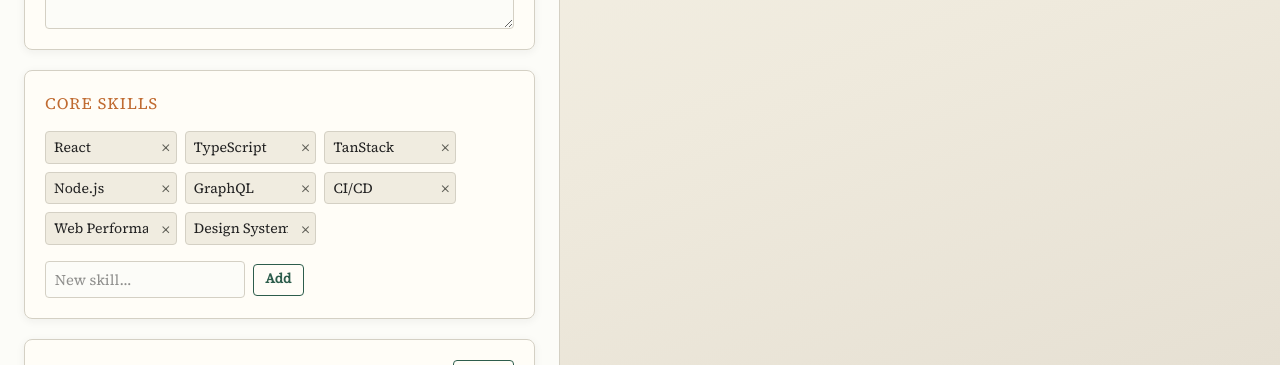
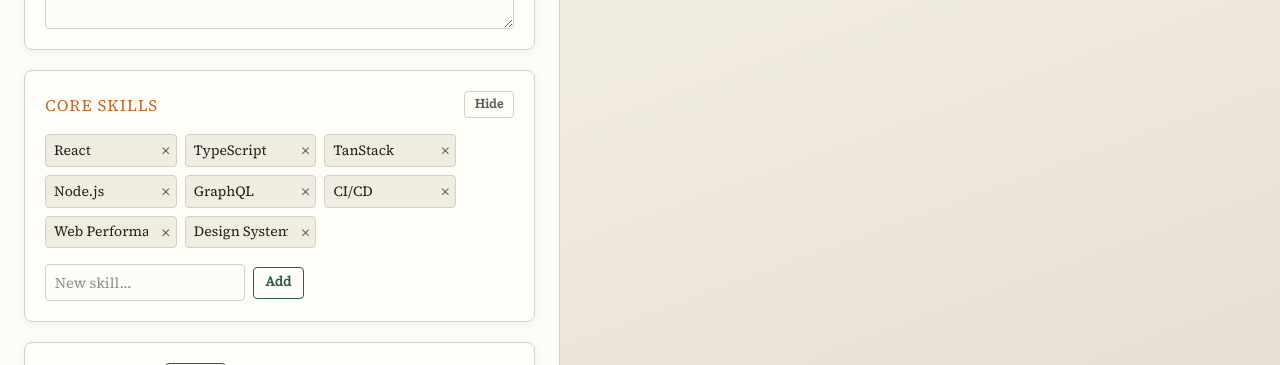
Before and after one commit to mihaiandrei97/react-cv-builder, a React (Vite) app: page /cv/edit in a window 1280 px wide. Shown: the part 443-808 px from the top of the page. Built offline with nearby package versions, Linux system fonts and the light colour scheme.

Commit message:
feat: add collapsible sections for profile management and enhance PDF export functionality

```diff
--- a/src/lib/cv-store.ts
+++ b/src/lib/cv-store.ts
@@ -13,6 +13,7 @@
     name,
     templateId,
     data: data ? deepClone(data) : deepClone(DEFAULT_FULL_CV),
+    hiddenSections: [],
     createdAt: Date.now(),
     updatedAt: Date.now(),
   }
@@ -25,7 +26,7 @@
 function loadState(): ProfilesState {
   try {
     const raw = localStorage.getItem('cv-profiles')
-    if (raw) return JSON.parse(raw) as ProfilesState
+    if (raw) return sanitizeProfiles(JSON.parse(raw) as ProfilesState)
   } catch {}
 
   // Migrate from the old single-profile format
@@ -44,6 +45,16 @@
   return { profiles: [profile], activeProfileId: profile.id }
 }
 
+function sanitizeProfiles(state: ProfilesState): ProfilesState {
+  return {
+    ...state,
+    profiles: state.profiles.map((p) => ({
+      ...p,
+      hiddenSections: p.hiddenSections ?? [],
+    })),
+  }
+}
+
 function persist() {
   localStorage.setItem('cv-profiles', JSON.stringify(cvStore.state))
 }
@@ -56,7 +67,7 @@
 export const cvDerived = createStore<CvData>(() => {
   const { profiles, activeProfileId } = cvStore.state
   const active = profiles.find((p) => p.id === activeProfileId) ?? profiles[0]
-  return projectCv(active.data, active.templateId)
+  return projectCv(active.data, active.templateId, active.hiddenSections ?? [])
 })
 
 // ── Mutations ─────────────────────────────────────────────────────────────────
@@ -142,6 +153,21 @@
   persist()
 }
 
+export function toggleSection(section: string) {
+  cvStore.setState((state) => ({
+    ...state,
+    profiles: state.profiles.map((p) => {
+      if (p.id !== state.activeProfileId) return p
+      const hidden = p.hiddenSections ?? []
+      const hiddenSections = hidden.includes(section)
+        ? hidden.filter((s) => s !== section)
+        : [...hidden, section]
+      return { ...p, hiddenSections, updatedAt: Date.now() }
+    }),
+  }))
+  persist()
+}
+
 export function exportProfile(id: string) {
   const profile = cvStore.state.profiles.find((p) => p.id === id)
   if (!profile) return
--- a/src/lib/templates/Compact.tsx
+++ b/src/lib/templates/Compact.tsx
@@ -242,6 +242,7 @@
             </View>
 
             {/* Skills */}
+            {cv.skills.length > 0 && (
               <View style={styles.sideSection}>
                 <Text style={styles.sideSectionTitle}>Skills</Text>
                 {cv.skills.map((skill, i) => (
@@ -250,6 +251,7 @@
                   </View>
                 ))}
               </View>
+            )}
 
             {/* Languages */}
             {cv.languages.length > 0 && (
@@ -268,6 +270,7 @@
           {/* Right column */}
           <View style={styles.rightCol}>
             {/* Experience */}
+            {cv.experiences.length > 0 && (
               <View style={styles.mainSection}>
                 <Text style={styles.mainSectionTitle}>Experience</Text>
                 {cv.experiences.map((exp) => (
@@ -286,8 +289,10 @@
                   </View>
                 ))}
               </View>
+            )}
 
             {/* Education */}
+            {cv.education.length > 0 && (
               <View style={styles.mainSection}>
                 <Text style={styles.mainSectionTitle}>Education</Text>
                 {cv.education.map((edu) => (
@@ -300,6 +305,7 @@
                   </View>
                 ))}
               </View>
+            )}
           </View>
         </View>
       </Page>
--- a/src/lib/templates/Executive.tsx
+++ b/src/lib/templates/Executive.tsx
@@ -192,6 +192,7 @@
         </View>
 
         {/* Experience */}
+        {cv.experiences.length > 0 && (
           <View style={styles.section}>
             <Text style={styles.sectionTitle}>Professional Experience</Text>
             {cv.experiences.map((exp) => (
@@ -212,8 +213,10 @@
               </View>
             ))}
           </View>
+        )}
 
         {/* Education */}
+        {cv.education.length > 0 && (
           <View style={styles.section}>
             <Text style={styles.sectionTitle}>Education</Text>
             <View style={styles.eduGrid}>
@@ -226,6 +229,7 @@
               ))}
             </View>
           </View>
+        )}
 
         {/* Certifications */}
         {cv.certifications.length > 0 && (
--- a/src/routes/cv.edit.tsx
+++ b/src/routes/cv.edit.tsx
@@ -3,7 +3,7 @@
 import { BlobProvider } from '@react-pdf/renderer'
 import type { Experience, Project, Education, Certification, Language, Profile } from '../lib/types'
 import { useSelector } from '@tanstack/react-store'
-import { cvStore, cvDerived, setFullData, saveCv, resetCv } from '../lib/cv-store'
+import { cvStore, cvDerived, setFullData, saveCv, resetCv, toggleSection } from '../lib/cv-store'
 import { getTemplate } from '../lib/templates'
 
 function useDebounce<T>(value: T, delay: number): T {
@@ -137,10 +137,44 @@
 
 // ── Main component ────────────────────────────────────────────────────────────
 
+function CollapsibleSection({
+  title,
+  sectionKey,
+  hiddenSections,
+  addButton,
+  children,
+}: {
+  title: string
+  sectionKey: string
+  hiddenSections: string[]
+  addButton?: React.ReactNode
+  children: React.ReactNode
+}) {
+  const isHidden = hiddenSections.includes(sectionKey)
+  return (
+    <section style={isHidden ? { ...s.card, opacity: 0.7 } : s.card}>
+      <div style={s.sectionHeader}>
+        <div style={{ display: 'flex', gap: '0.5rem', alignItems: 'center' }}>
+          <h2 style={s.cardTitle}>{title}</h2>
+          {!isHidden && addButton}
+        </div>
+        <div style={{ display: 'flex', gap: '0.5rem', alignItems: 'center' }}>
+          {isHidden && <span style={s.hiddenBadge}>Hidden from PDF</span>}
+          <button type="button" style={s.btnToggle} onClick={() => toggleSection(sectionKey)}>
+            {isHidden ? 'Show in PDF' : 'Hide'}
+          </button>
+        </div>
+      </div>
+      {!isHidden && children}
+    </section>
+  )
+}
+
 function EditPage() {
   const fullData = useSelector(cvStore, (s) => (s.profiles.find((p) => p.id === s.activeProfileId) ?? s.profiles[0]).data)
   const templateId = useSelector(cvStore, (s) => (s.profiles.find((p) => p.id === s.activeProfileId) ?? s.profiles[0]).templateId)
   const profileName = useSelector(cvStore, (s) => (s.profiles.find((p) => p.id === s.activeProfileId) ?? s.profiles[0]).name)
+  const hiddenSections = useSelector(cvStore, (s) => (s.profiles.find((p) => p.id === s.activeProfileId) ?? s.profiles[0]).hiddenSections ?? [])
   const cv = useSelector(cvDerived, (s) => s)
   const debouncedCv = useDebounce(cv, 500)
   const [saveStatus, setSaveStatus] = useState('')
@@ -354,8 +388,7 @@
 
           {/* Skills */}
           {showSkills && (
-            <section style={s.card}>
-              <h2 style={s.cardTitle}>Core Skills</h2>
+            <CollapsibleSection title="Core Skills" sectionKey="skills" hiddenSections={hiddenSections}>
               <div style={{ display: 'flex', flexWrap: 'wrap', gap: '0.5rem' }}>
                 {fullData.skills.map((skill, i) => (
                   <div key={i} style={s.skillTag}>
@@ -385,13 +418,12 @@
                   Add
                 </button>
               </div>
-            </section>
+            </CollapsibleSection>
           )}
 
           {/* Languages */}
           {showLanguages && (
-            <section style={s.card}>
-              <h2 style={s.cardTitle}>Languages</h2>
+            <CollapsibleSection title="Languages" sectionKey="languages" hiddenSections={hiddenSections}>
               {fullData.languages.map((lang, i) => (
                 <div key={lang.id} style={s.itemBlock}>
                   <div style={s.itemHeader}>
@@ -421,15 +453,16 @@
                   Add
                 </button>
               </div>
-            </section>
+            </CollapsibleSection>
           )}
 
           {/* Experience */}
-          <section style={s.card}>
-            <div style={s.sectionHeader}>
-              <h2 style={s.cardTitle}>Experience</h2>
-              <button type="button" style={s.btnAdd} onClick={addExperience}>+ Add</button>
-            </div>
+          <CollapsibleSection
+            title="Experience"
+            sectionKey="experience"
+            hiddenSections={hiddenSections}
+            addButton={<button type="button" style={s.btnAdd} onClick={addExperience}>+ Add</button>}
+          >
             {fullData.experiences.map((exp, i) => (
               <div key={exp.id} style={s.itemBlock}>
                 <div style={s.itemHeader}>
@@ -470,15 +503,16 @@
                 </div>
               </div>
             ))}
-          </section>
+          </CollapsibleSection>
 
           {/* Projects */}
           {showProjects && (
-            <section style={s.card}>
-              <div style={s.sectionHeader}>
-                <h2 style={s.cardTitle}>Selected Projects</h2>
-                <button type="button" style={s.btnAdd} onClick={addProject}>+ Add</button>
-              </div>
+            <CollapsibleSection
+              title="Selected Projects"
+              sectionKey="projects"
+              hiddenSections={hiddenSections}
+              addButton={<button type="button" style={s.btnAdd} onClick={addProject}>+ Add</button>}
+            >
               {fullData.projects.map((project, i) => (
                 <div key={project.id} style={s.itemBlock}>
                   <div style={s.itemHeader}>
@@ -498,15 +532,16 @@
                   </Field>
                 </div>
               ))}
-            </section>
+            </CollapsibleSection>
           )}
 
           {/* Education */}
-          <section style={s.card}>
-            <div style={s.sectionHeader}>
-              <h2 style={s.cardTitle}>Education</h2>
-              <button type="button" style={s.btnAdd} onClick={addEducation}>+ Add</button>
-            </div>
+          <CollapsibleSection
+            title="Education"
+            sectionKey="education"
+            hiddenSections={hiddenSections}
+            addButton={<button type="button" style={s.btnAdd} onClick={addEducation}>+ Add</button>}
+          >
             {fullData.education.map((edu, i) => (
               <div key={edu.id} style={s.itemBlock}>
                 <div style={s.itemHeader}>
@@ -526,15 +561,16 @@
                 </div>
               </div>
             ))}
-          </section>
+          </CollapsibleSection>
 
           {/* Certifications */}
           {showCertifications && (
-            <section style={s.card}>
-              <div style={s.sectionHeader}>
-                <h2 style={s.cardTitle}>Certifications</h2>
-                <button type="button" style={s.btnAdd} onClick={addCertification}>+ Add</button>
-              </div>
+            <CollapsibleSection
+              title="Certifications"
+              sectionKey="certifications"
+              hiddenSections={hiddenSections}
+              addButton={<button type="button" style={s.btnAdd} onClick={addCertification}>+ Add</button>}
+            >
               {fullData.certifications.map((cert, i) => (
                 <div key={cert.id} style={s.itemBlock}>
                   <div style={s.itemHeader}>
@@ -554,7 +590,7 @@
                   </div>
                 </div>
               ))}
-            </section>
+            </CollapsibleSection>
           )}
         </main>
 
@@ -735,6 +771,26 @@
     justifyContent: 'space-between',
     alignItems: 'center',
   },
+  hiddenBadge: {
+    fontSize: '0.7rem',
+    fontWeight: 600,
+    color: '#9c2f1f',
+    background: '#fdf2f0',
+    border: '1px solid #f0b8b0',
+    borderRadius: '999px',
+    padding: '0.15rem 0.6rem',
+  },
+  btnToggle: {
+    fontFamily: 'inherit',
+    fontSize: '0.78rem',
+    fontWeight: 600,
+    color: 'var(--muted)',
+    background: 'transparent',
+    border: '1px solid var(--line)',
+    borderRadius: '0.25rem',
+    padding: '0.2rem 0.6rem',
+    cursor: 'pointer',
+  },
   fieldGrid: {
     display: 'grid',
     gridTemplateColumns: 'repeat(auto-fill, minmax(180px, 1fr))',
--- a/src/routes/cv.print.tsx
+++ b/src/routes/cv.print.tsx
@@ -68,6 +68,7 @@
 function PrintPage() {
   const cv = useSelector(cvDerived, (s) => s)
   const templateId = useSelector(cvStore, (s) => (s.profiles.find((p) => p.id === s.activeProfileId) ?? s.profiles[0]).templateId)
+  const profileName = useSelector(cvStore, (s) => (s.profiles.find((p) => p.id === s.activeProfileId) ?? s.profiles[0]).name)
   const blobUrlRef = useRef<string | null>(null)
 
   const template = getTemplate(templateId)
@@ -82,7 +83,8 @@
     if (!blobUrlRef.current) return
     const a = document.createElement('a')
     a.href = blobUrlRef.current
-    a.download = 'cv.pdf'
+    const safeName = profileName.toLowerCase().replace(/\s+/g, '-').replace(/[^a-z0-9-]/g, '')
+    a.download = `${safeName || 'cv'}.pdf`
     a.click()
   }
 
```
Also changed, not shown: src/lib/templates/Classic.tsx (+8 -0 lines), src/lib/templates/Modern.tsx (+8 -0 lines), src/lib/types.ts (+7 -5 lines). Lines whose indentation alone changed are shown as unchanged.
